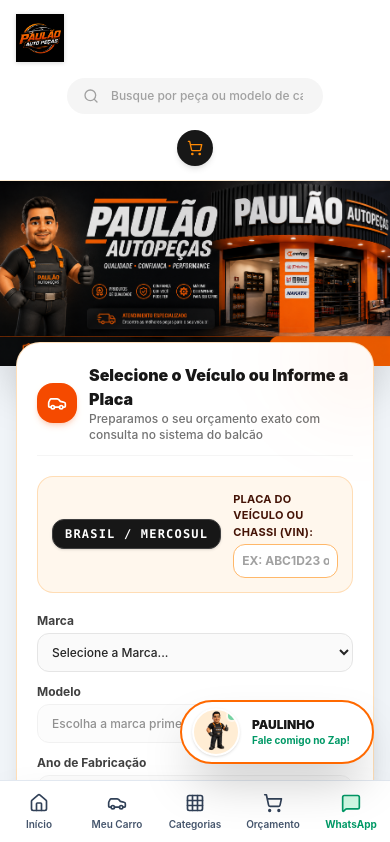
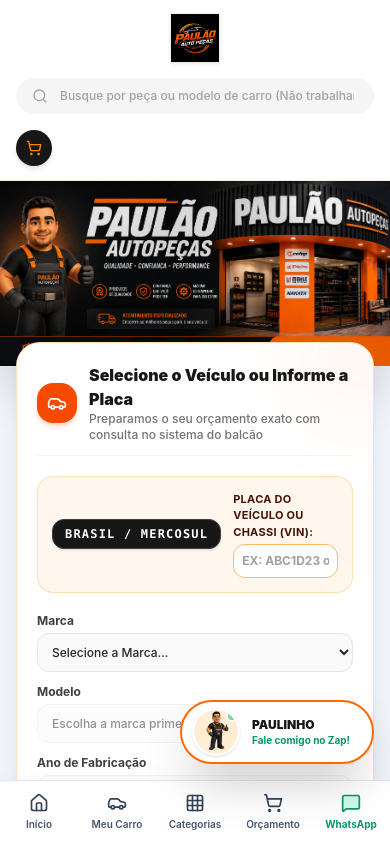
Before and after one commit to santwoxx/paul-o.autope-as, a Next.js app: page / in a window 390 px wide. Shown: the top 842 px of the page. Built offline with nearby package versions, Linux system fonts and the light colour scheme.

Commit message:
feat: improve mobile responsiveness

```diff
--- a/components/Header.tsx
+++ b/components/Header.tsx
@@ -83,9 +83,9 @@
 
       {/* Main Header */}
       <div className="max-w-7xl mx-auto px-4 sm:px-8 py-3.5">
-        <div className="flex flex-col sm:flex-row items-center justify-between gap-4 lg:gap-8 w-full">
+        <div className="flex flex-col md:flex-row items-center justify-between gap-4 lg:gap-8 w-full">
           {/* Logo */}
-          <div className="flex items-center justify-between w-full sm:w-auto gap-2.5 shrink-0">
+          <div className="flex items-center justify-center md:justify-start w-full md:w-auto gap-2.5 shrink-0">
             <Image
               src="/images/logo.png"
               alt="Paulão Autopeças"
@@ -97,7 +97,7 @@
           </div>
 
           {/* Search Bar: Vehicle Model / Part Name */}
-          <div className="flex-1 max-w-xl mx-2 lg:mx-6">
+          <div className="w-full md:flex-1 max-w-xl md:mx-2 lg:mx-6">
             <div className="relative group">
               <input
                 type="text"
@@ -119,7 +119,7 @@
           </div>
 
           {/* Actions: Vehicle Selector Badge & WhatsApp Quote Button */}
-          <div className="flex items-center gap-3 shrink-0">
+          <div className="flex items-center justify-between md:justify-end gap-3 w-full md:w-auto shrink-0">
             {/* Vehicle selector button */}
             <button
               onClick={onOpenVehicleModal}
--- a/components/ProductGrid.tsx
+++ b/components/ProductGrid.tsx
@@ -101,7 +101,7 @@
       <div className="max-w-7xl mx-auto px-4">
         {/* Controls Bar */}
         <div className="bg-white p-4 rounded-2xl border border-neutral-100 shadow-sm mb-6 flex flex-col md:flex-row md:items-center justify-between gap-4">
-          <div className="flex flex-wrap items-center gap-3">
+          <div className="flex flex-col sm:flex-row sm:flex-wrap items-start sm:items-center gap-3 w-full md:w-auto">
             <div className="flex items-center gap-2 font-black text-neutral-900 text-xs uppercase tracking-wider">
               <SlidersHorizontal className="w-4 h-4 text-orange-600" />
               <span>Estoque Físico</span>
@@ -139,7 +139,7 @@
           </div>
 
           {/* Sort selector */}
-          <div className="flex items-center gap-2">
+          <div className="flex flex-wrap items-center gap-2 w-full md:w-auto mt-2 md:mt-0">
             <span className="text-xs font-bold text-neutral-400 uppercase tracking-widest whitespace-nowrap">Ordenar:</span>
             <select
               value={sortBy}
```
